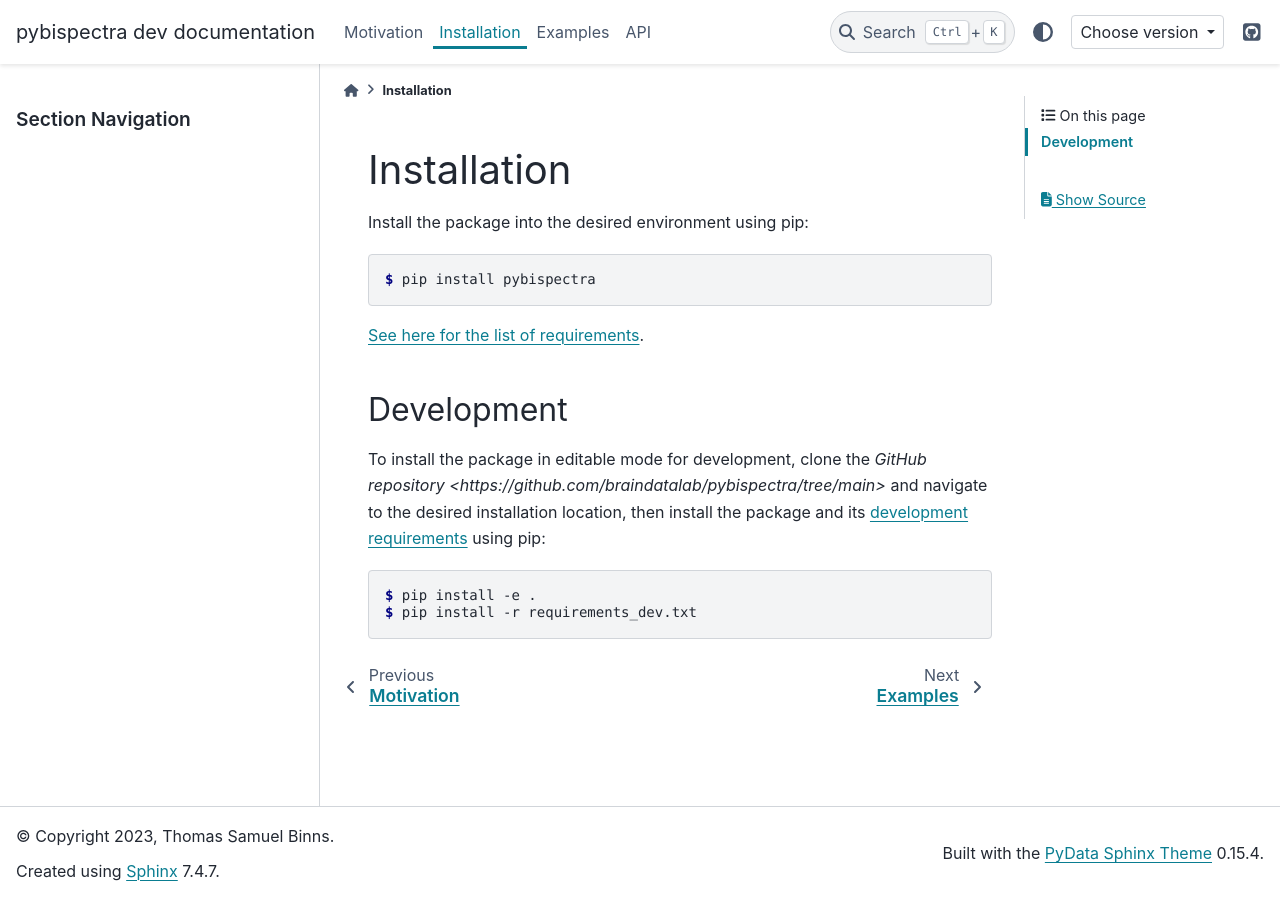
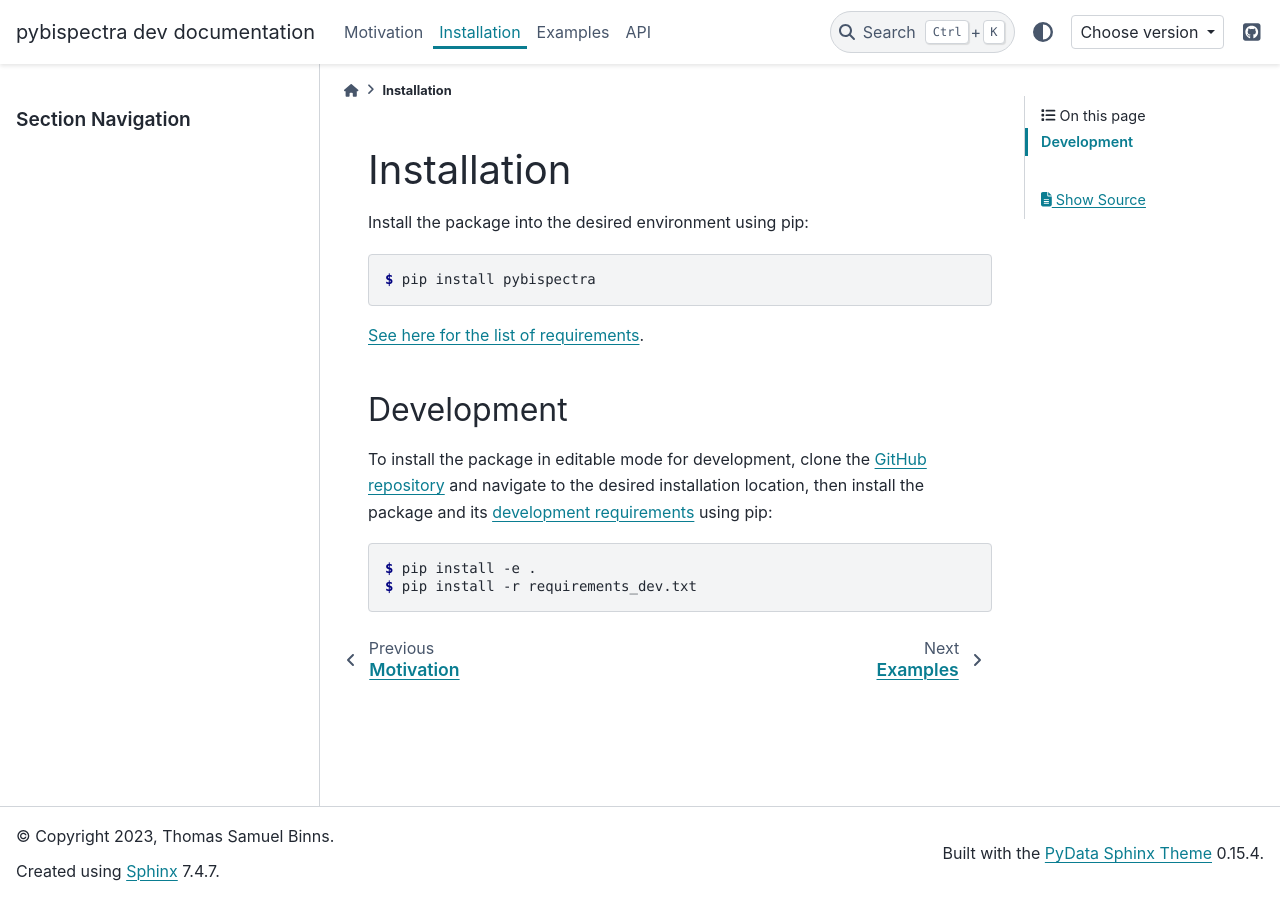
Before and after one commit to braindatalab/PyBispectra, a Sphinx documentation site: the page built from docs/source/installation.rst, in a window 1280 px wide. Built offline with Sphinx 7.4.7 and the PyData theme 0.15.4, drawn with Linux system fonts in a browser that asks for light colours; comment, search, counter and statistics services are not loaded; some of the changed lines change nothing that is shown.

Commit message:
update docs

```diff
--- a/docs/source/installation.rst
+++ b/docs/source/installation.rst
@@ -7,15 +7,16 @@
 
     $ pip install pybispectra
 
-`See here for the list of requirements <../../../requirements.txt>`_.
+`See here for the list of requirements <../requirements.txt>`_.
 
 Development
 -----------
 
 To install the package in editable mode for development, clone the `GitHub
-repository <https://github.com/braindatalab/pybispectra/tree/main>` and
+repository <https://github.com/braindatalab/pybispectra/tree/main>`_ and
 navigate to the desired installation location, then install the package and its
-`development requirements <../../../requirements_dev.txt>`_ using pip:
+`development requirements <https://github.com/braindatalab/pybispectra/tree/main/requirements_dev.txt>`_
+using pip:
 
 .. code-block:: console
 
```
